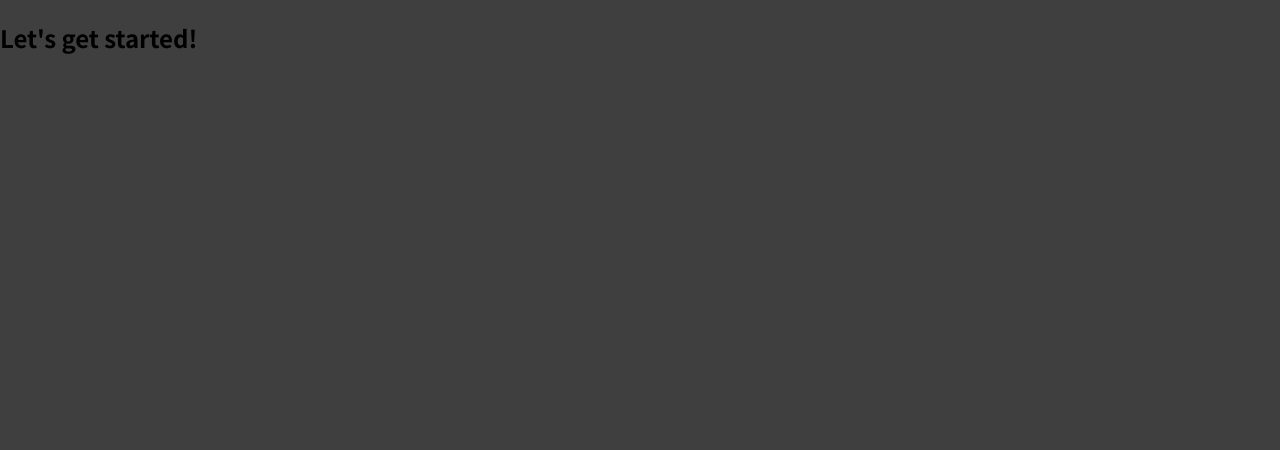
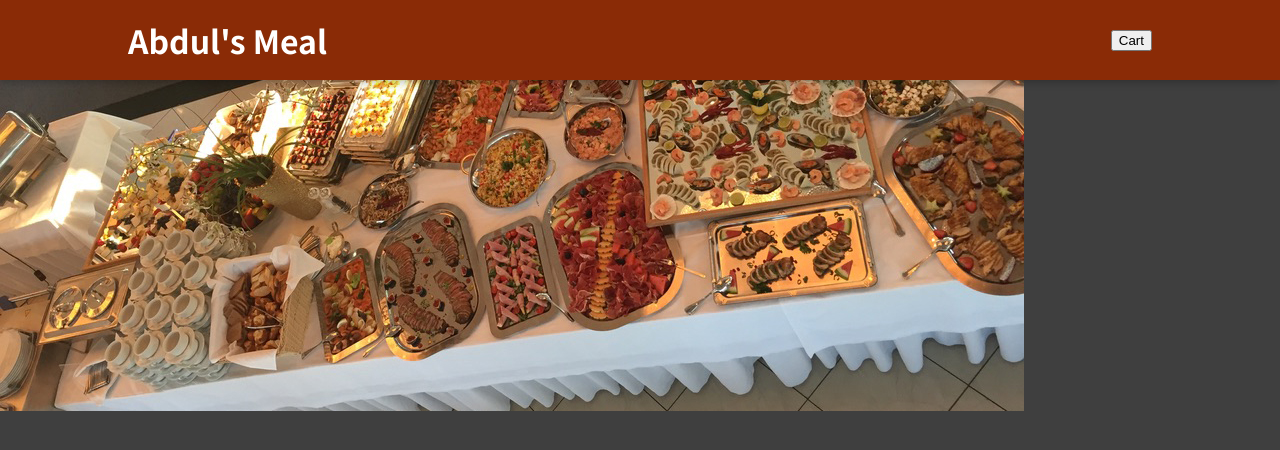
Before and after one commit to Samadeen/Food-Order-App-with-React, a React (Create React App) app: page / in a window 1280 px wide. Shown: the top 450 px of the page. Built offline with nearby package versions, Linux system fonts and the light colour scheme.

Commit message:
Header Section with fragment

```diff
--- a/src/App.js
+++ b/src/App.js
@@ -1,8 +1,11 @@
+import { Fragment } from 'react';
+import Header from './components/Layout/Header';
+
 function App() {
   return (
-    <div>
-      <h2>Let's get started!</h2>
-    </div>
+    <Fragment>
+      <Header />
+    </Fragment>
   );
 }
 
--- a/src/components/Layout/Header.js
+++ b/src/components/Layout/Header.js
@@ -0,0 +1,19 @@
+import { Fragment } from 'react';
+import mealsImage from '../../assets/meals.jpg';
+import classes from './Header.module.css';
+
+const Header = (props) => {
+  return (
+    <Fragment>
+      <header className={classes.header}>
+        <h1>Abdul's Meal</h1>
+        <button>Cart</button>
+      </header>
+      <div className={classes['main-img']}>
+        <img src={mealsImage} alt='A Table of Meals' />
+      </div>
+    </Fragment>
+  );
+};
+
+export default Header;
--- a/src/components/Layout/Header.module.css
+++ b/src/components/Layout/Header.module.css
@@ -0,0 +1,29 @@
+.header {
+  position: fixed;
+  top: 0;
+  left: 0;
+  width: 100%;
+  height: 5rem;
+  background-color: #8a2b06;
+  color: white;
+  display: flex;
+  justify-content: space-between;
+  align-items: center;
+  padding: 0 10%;
+  box-shadow: 0 2px 8px rgba(0, 0, 0, 0.25);
+  z-index: 10;
+}
+
+.main-image {
+  width: 100%;
+  height: 25rem;
+  z-index: 0;
+  overflow: hidden;
+}
+
+.main-image img {
+  width: 110%;
+  height: 100%;
+  object-fit: cover;
+  transform: rotateZ(-5deg) translateY(-4rem) translateX(-1rem);
+}
```
Also changed, not shown: src/assets/meals.jpg (added).
